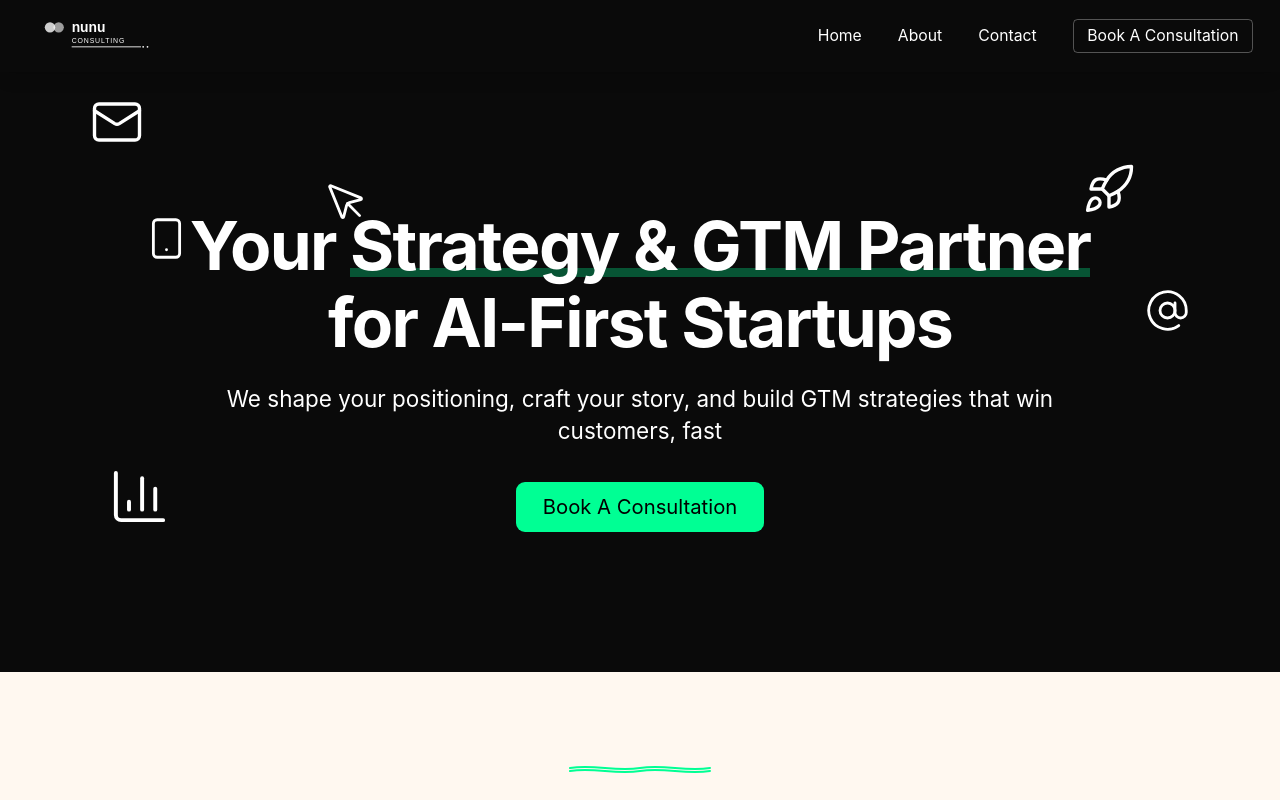
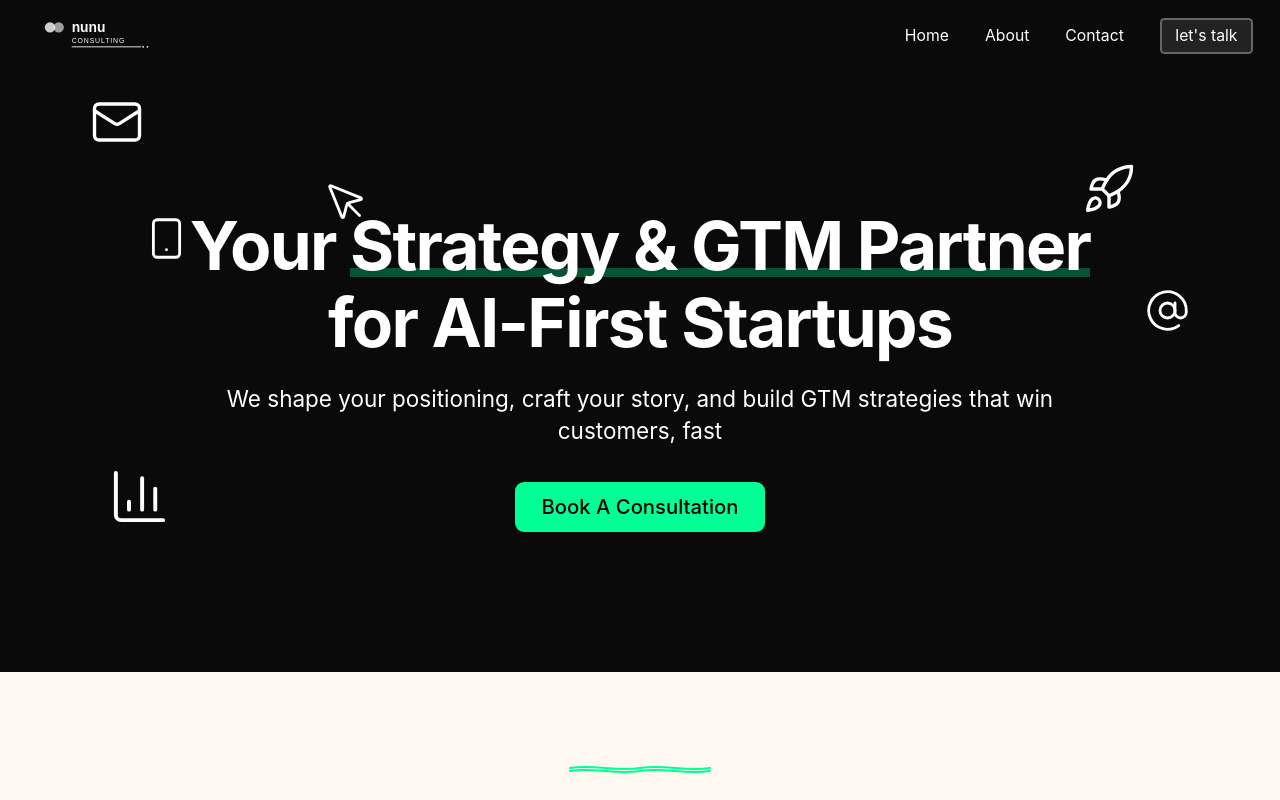
Before and after one commit to AnyamahNdidi/my_nunu_consultant, a Next.js app: page / in a window 1280 px wide. Shown: the top 800 px of the page. Built offline with nearby package versions, Linux system fonts and the light colour scheme.

Commit message:
update buton

```diff
--- a/src/components/Content.jsx
+++ b/src/components/Content.jsx
@@ -4,7 +4,7 @@ import { Logo } from "./logo";
 
 export default function Footer() {
   return (
-    <footer className="bg-[#F4F0E7] pt-6 px-8 md:px-16 lg:px-24">
+    <footer className="bg-[#F4F0E7] pt-6 px-8 md:px-16 lg:px-24 border-t border-gray-300">
       {/* Main Footer Content */}
       <div className="max-w-7xl mx-auto">
         <div className="grid grid-cols-1 md:grid-cols-4 gap-12 mb-12">
--- a/src/components/Hearder.jsx
+++ b/src/components/Hearder.jsx
@@ -103,9 +103,9 @@ export default function Header() {
           <div className="flex justify-end items-center gap-6">
             <a
               href="/contact"
-              className="hidden md:block text-white hover:text-[#00FF94] text-sm font-normal px-3 py-1 border border-white/30 rounded hover:border-[#00FF94] transition-colors"
+              className="hidden md:block text-white  border-2 bg-white/10 hover:bg-[#00FF94] hover:text-[#0A0A0A]  text-sm font-normal px-3 py-1 border- border-white/30 rounded hover:border-[#00FF94] transition-colors"
             >
-              Book A Consultation
+              let's talk
             </a>
 
             {/* Mobile Menu Button */}
@@ -137,10 +137,10 @@ export default function Header() {
           {/* Mobile CTA Button */}
           <a
             href="/contact"
-            className="block w-full mt-6 bg-white/5 hover:bg-white/10 border border-white/20 hover:border-[#00FF94] text-white font-normal px-4 py-2.5 rounded text-center text-xs transition-all duration-300"
+            className="block w-full mt-6 bg-white/5 hover:bg-white/10 border border-white/20 hover:bg-[#00FF94] hover:text-[#0A0A0A] text-white font-normal px-4 py-2.5 rounded text-center text-xs transition-all duration-300"
             onClick={() => setMobileMenuOpen(false)}
           >
-            Book a Consultation
+            let's talk
           </a>
         </nav>
       </div>
--- a/src/components/Intro.jsx
+++ b/src/components/Intro.jsx
@@ -120,7 +120,7 @@ export default function Intro() {
               transition={{ duration: 0.8, delay: 0.2, ease: 'easeOut' }}
             >
               <Link href="/contact" className='inline-block'>
-                <button className='bg-[#00FF94] text-black px-6 py-2 rounded-lg text-lg font-normal hover:bg-green-400 transition-colors'>
+                <button className='bg-[#00FF94] text-black px-6 py-2 rounded-lg text-lg font-medium hover:bg-green-400 transition-colors'>
                   Book A Consultation
                 </button>
               </Link>
```
